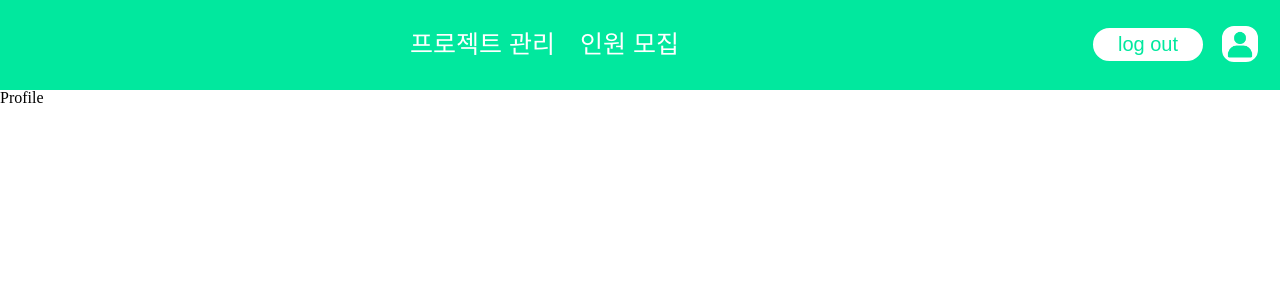
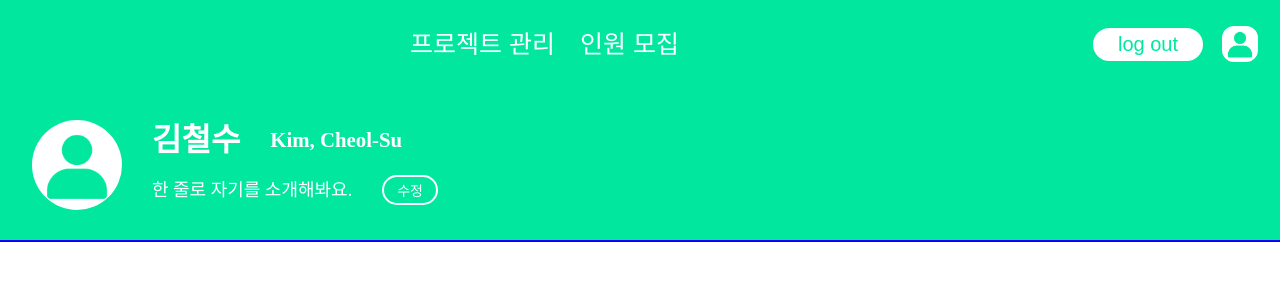
Before and after one commit to Pll-Care/Pll-Care, a React (Create React App) app in the folder frontend/: page /profile in a window 1280 px wide. Shown: the top 300 px of the page. Built offline with nearby package versions, Linux system fonts and the light colour scheme; sample sign-in values are in the browser's storage; a web font is replaced by a local one; what quill-image-resize would draw is missing.

Commit message:
Feat(Profile): 자기소개 UI 구현

```diff
--- /dev/null
+++ b/frontend/src/components/Profile/Introduce/InfoMySelf.jsx
@@ -0,0 +1,49 @@
+import { useState } from "react";
+import Button from "../../common/Button";
+import { toast } from "react-toastify";
+
+const InfoMySelf = () => {
+  const [isModify, setIsModify] = useState(false);
+  const [myIntro, setMyIntro] = useState("한 줄로 자기를 소개해봐요.");
+
+  const completedModify = () => {
+    if (myIntro.length < 1) {
+      toast.error("1글자 이상은 반드시 입력해야합니다.");
+    } else {
+      setIsModify(false);
+    }
+  };
+
+  return (
+    <div className="profile_introduce_info_myself">
+      {isModify ? (
+        <>
+          <input
+            type="text"
+            value={myIntro}
+            placeholder="한 줄 자기소개를 입력해주세요."
+            onChange={(e) => setMyIntro(e.target.value)}
+          />
+          <Button
+            text="수정 완료"
+            size="small"
+            type="profile"
+            onClick={completedModify}
+          />
+        </>
+      ) : (
+        <>
+          <p>{myIntro}</p>
+          <Button
+            text="수정"
+            size="small"
+            type="profile"
+            onClick={() => setIsModify(true)}
+          />
+        </>
+      )}
+    </div>
+  );
+};
+
+export default InfoMySelf;
--- /dev/null
+++ b/frontend/src/components/Profile/Introduce/index.jsx
@@ -0,0 +1,26 @@
+import React from "react";
+import profile_isProfile from "../../../assets/ranking-img.png";
+import InfoMySelf from "./InfoMySelf";
+
+const Introduce = () => {
+  return (
+    <section className="profile_introduce">
+      <div className="profile_introduce_container">
+        <div className="profile_introduce_image">
+          <img src={profile_isProfile} alt="유저 프로필" />
+        </div>
+        <div className="profile_introduce_info">
+          <div className="profile_introduce_info_name">
+            <span className="profile_introduce_info_name_kr">김철수</span>
+            <span className="profile_introduce_info_name_us">
+              Kim, Cheol-Su
+            </span>
+          </div>
+          <InfoMySelf />
+        </div>
+      </div>
+    </section>
+  );
+};
+
+export default Introduce;
--- /dev/null
+++ b/frontend/src/components/Profile/ProfileBody.jsx
@@ -0,0 +1,5 @@
+const ProfileBody = () => {
+  return <section className="profile_body"></section>;
+};
+
+export default ProfileBody;
--- a/frontend/src/components/common/Button.js
+++ b/frontend/src/components/common/Button.js
@@ -1,6 +1,11 @@
 const Button = ({ text, type, size = "big", onClick, isProfile = false }) => {
   const btnSize = size === "big" ? "button_big" : "button_small";
-  const btnType = ["positive", "positive_dark", "underlined"].includes(type)
+  const btnType = [
+    "positive",
+    "positive_dark",
+    "underlined",
+    "profile",
+  ].includes(type)
     ? type
     : "default";
 
--- a/frontend/src/pages/Profile.js
+++ b/frontend/src/pages/Profile.js
@@ -1,8 +1,12 @@
+import Introduce from "../components/Profile/Introduce";
+import ProfileBody from "../components/Profile/ProfileBody";
+
 const Profile = () => {
   return (
-    <div>
-      <div>Profile</div>
-    </div>
+    <main className="profile">
+      <Introduce />
+      <ProfileBody />
+    </main>
   );
 };
 
--- a/frontend/src/scss/fullcare.css
+++ b/frontend/src/scss/fullcare.css
@@ -417,6 +417,11 @@ input {
   color: #7a7a7a;
   text-decoration: underline;
 }
+.button_profile {
+  background-color: #01e89e;
+  color: white;
+  border: 2px solid white;
+}
 
 @media (min-width: 767px) and (max-width: 1024px) {
   .button {
@@ -2240,4 +2245,61 @@ input {
   justify-content: center;
   align-items: center;
   width: 10%;
+}
+
+.profile_introduce {
+  background-color: #01e89e;
+}
+.profile_introduce_container {
+  width: 95%;
+  margin: 0 auto;
+  min-height: 150px;
+  display: flex;
+  justify-content: start;
+  align-items: center;
+  gap: 30px;
+}
+.profile_introduce_image {
+  width: 90px;
+  height: 90px;
+  background-color: white;
+  border-radius: 50%;
+}
+.profile_introduce_image > img {
+  width: 100%;
+  height: 100%;
+}
+.profile_introduce_info {
+  color: white;
+}
+.profile_introduce_info_name {
+  height: 50px;
+  display: flex;
+  align-items: center;
+  gap: 30px;
+  font-weight: bold;
+}
+.profile_introduce_info_name_kr {
+  font-size: 2rem;
+}
+.profile_introduce_info_name_us {
+  font-size: 1.3rem;
+}
+.profile_introduce_info_myself {
+  min-width: 400px;
+  height: 50px;
+  display: flex;
+  align-items: center;
+  gap: 30px;
+  font-size: 18px;
+}
+.profile_introduce_info_myself > input {
+  border: none;
+  border-radius: 9px;
+  width: 100%;
+  font-size: 18px;
+  padding: 8px 16px;
+}
+.profile_body {
+  border: 1px solid blue;
 }/*# sourceMappingURL=fullcare.css.map */
--- a/frontend/src/scss/fullcare.scss
+++ b/frontend/src/scss/fullcare.scss
@@ -21,3 +21,4 @@
 @import "import/scheduleManagement";
 
 @import "import/teamMemberManagement";
+@import "import/profile";
--- a/frontend/src/scss/import/_button.scss
+++ b/frontend/src/scss/import/_button.scss
@@ -35,6 +35,12 @@
     color: #7a7a7a;
     text-decoration: underline;
   }
+
+  &_profile {
+    background-color: #01e89e;
+    color: white;
+    border: 2px solid white;
+  }
 }
 
 @include tablet {
--- /dev/null
+++ b/frontend/src/scss/import/_profile.scss
@@ -0,0 +1,69 @@
+.profile {
+  &_introduce {
+    background-color: #01e89e;
+
+    &_container {
+      width: 95%;
+      margin: 0 auto;
+      min-height: 150px;
+
+      display: flex;
+      justify-content: start;
+      align-items: center;
+      gap: 30px;
+    }
+
+    &_image {
+      width: 90px;
+      height: 90px;
+      background-color: white;
+      border-radius: 50%;
+
+      & > img {
+        width: 100%;
+        height: 100%;
+      }
+    }
+
+    &_info {
+      color: white;
+
+      &_name {
+        height: 50px;
+
+        display: flex;
+        align-items: center;
+        gap: 30px;
+
+        font-weight: bold;
+
+        &_kr {
+          font-size: 2rem;
+        }
+        &_us {
+          font-size: 1.3rem;
+        }
+      }
+      &_myself {
+        min-width: 400px;
+        height: 50px;
+        display: flex;
+        align-items: center;
+        gap: 30px;
+        font-size: 18px;
+
+        & > input {
+          border: none;
+          border-radius: 9px;
+          width: 100%;
+          font-size: 18px;
+          padding: 8px 16px;
+        }
+      }
+    }
+  }
+
+  &_body {
+    border: 1px solid blue;
+  }
+}
```
Also changed, not shown: 1 other file (tests, documents, lock files or other folders).
